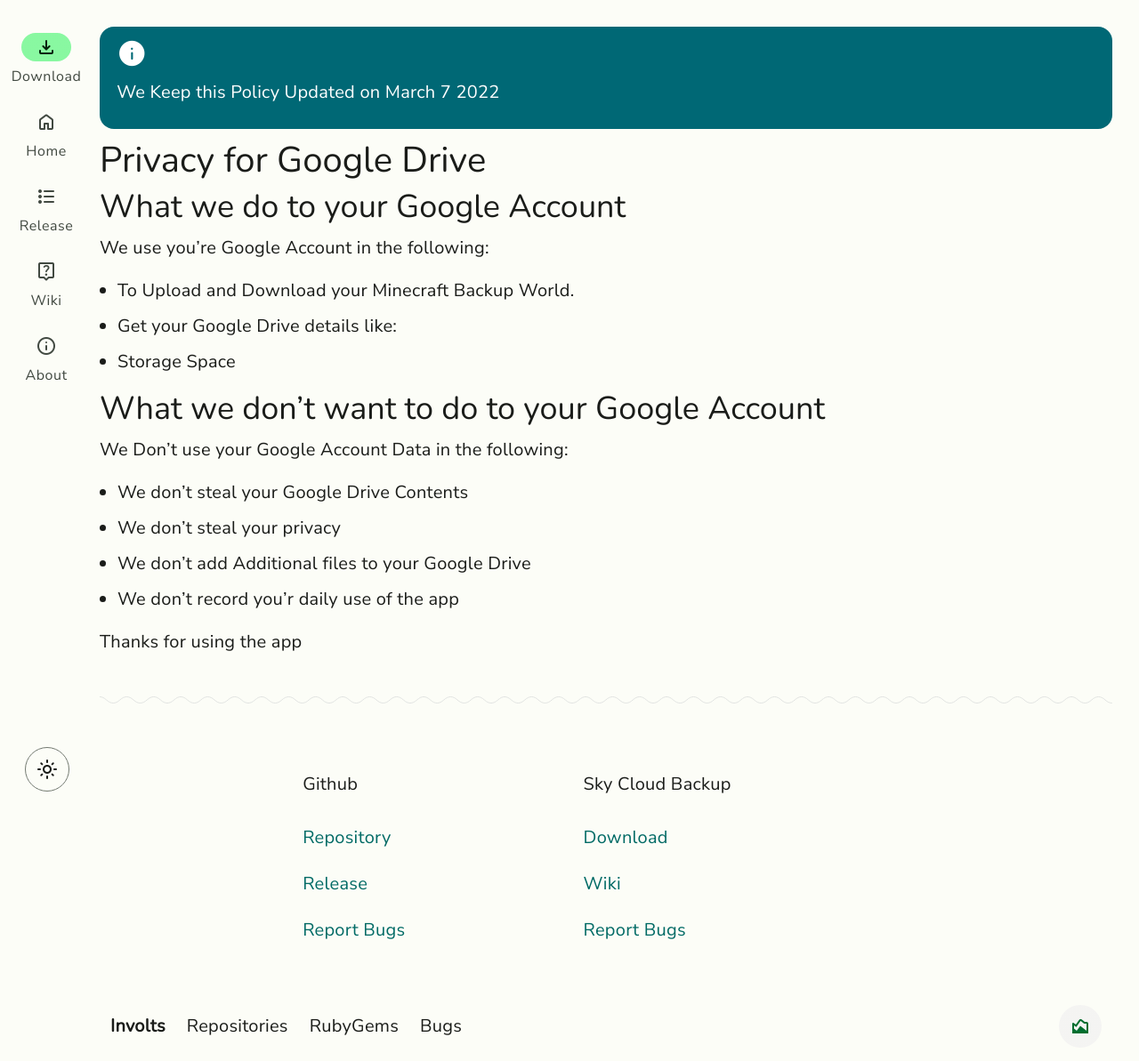
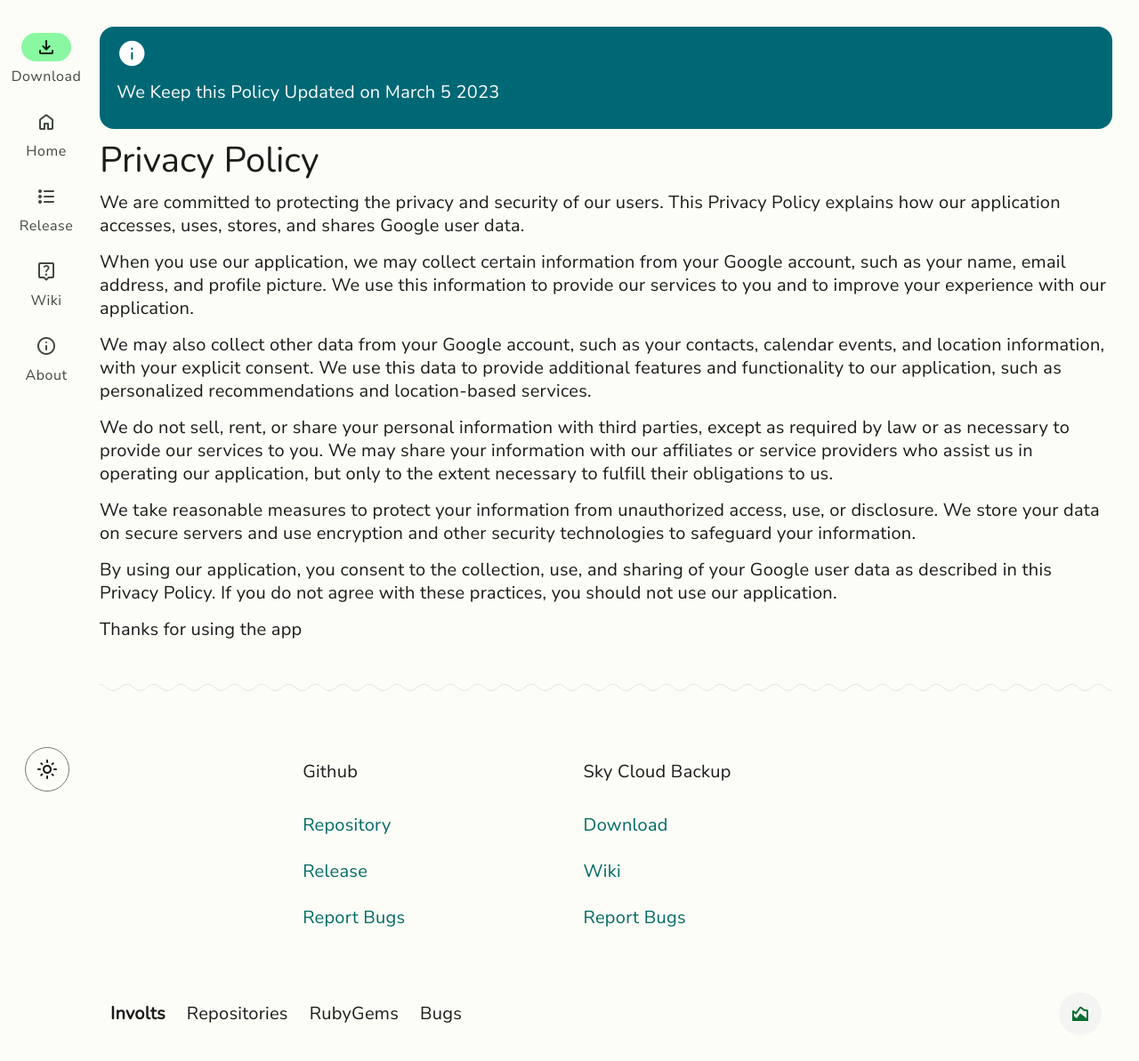
Before and after one commit to AzielLans/Sky-Cloud-Backup, a Jekyll site: the page built from docs/Privacy-for-Google-Drive.md, in a window 1280 px wide. Shown: the whole page at 89% size. Built offline with Jekyll 4.4.1, drawn with Linux system fonts in a browser that asks for light colours.

Commit message:
Updated Policy

```diff
--- a/docs/Privacy-for-Google-Drive.md
+++ b/docs/Privacy-for-Google-Drive.md
@@ -1,24 +1,22 @@
 ---
 layout: default
-site-title: Privacy for Google Drive
-permalink: /Privacy_Drive/
+site-title: Privacy Policy
+permalink: /Privacy_Policy/
 ---
-> We Keep this Policy Updated on March 7 2022
+> We Keep this Policy Updated on March 5 2023
 {: .prompt-info }
-# Privacy for Google Drive
+# Privacy Policy
 
-## What we do to your Google Account
-We use you're Google Account in the following:
-- To Upload and Download your Minecraft Backup World.
-- Get your Google Drive details like:
- - Storage Space
+We are committed to protecting the privacy and security of our users. This Privacy Policy explains how our application accesses, uses, stores, and shares Google user data.
 
-## What we don't want to do to your Google Account
-We Don't use your Google Account Data in the following:
-- We don't steal your Google Drive Contents
-- We don't steal your privacy
-- We don't add Additional files to your Google Drive
-- We don't record you'r daily use of the app
+When you use our application, we may collect certain information from your Google account, such as your name, email address, and profile picture. We use this information to provide our services to you and to improve your experience with our application.
 
+We may also collect other data from your Google account, such as your contacts, calendar events, and location information, with your explicit consent. We use this data to provide additional features and functionality to our application, such as personalized recommendations and location-based services.
+
+We do not sell, rent, or share your personal information with third parties, except as required by law or as necessary to provide our services to you. We may share your information with our affiliates or service providers who assist us in operating our application, but only to the extent necessary to fulfill their obligations to us.
+
+We take reasonable measures to protect your information from unauthorized access, use, or disclosure. We store your data on secure servers and use encryption and other security technologies to safeguard your information.
+
+By using our application, you consent to the collection, use, and sharing of your Google user data as described in this Privacy Policy. If you do not agree with these practices, you should not use our application.
 
 Thanks for using the app
```
